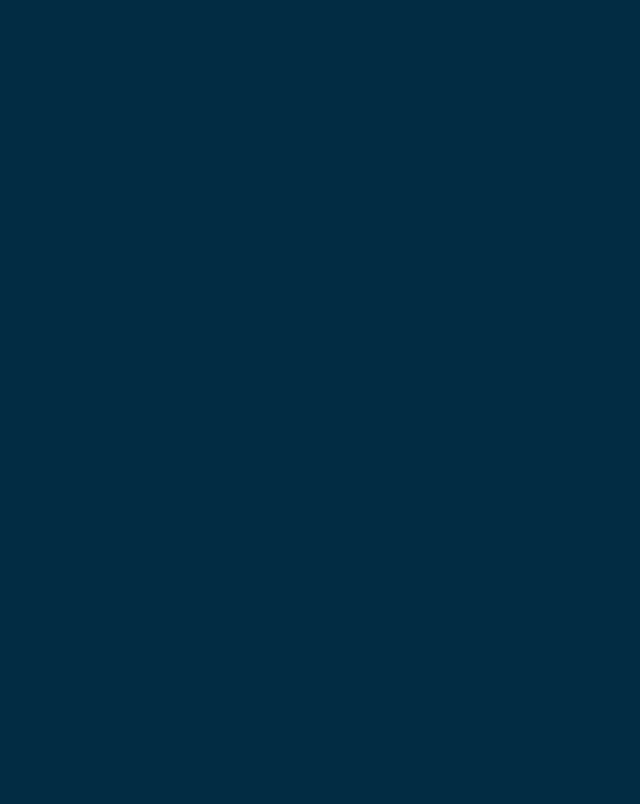
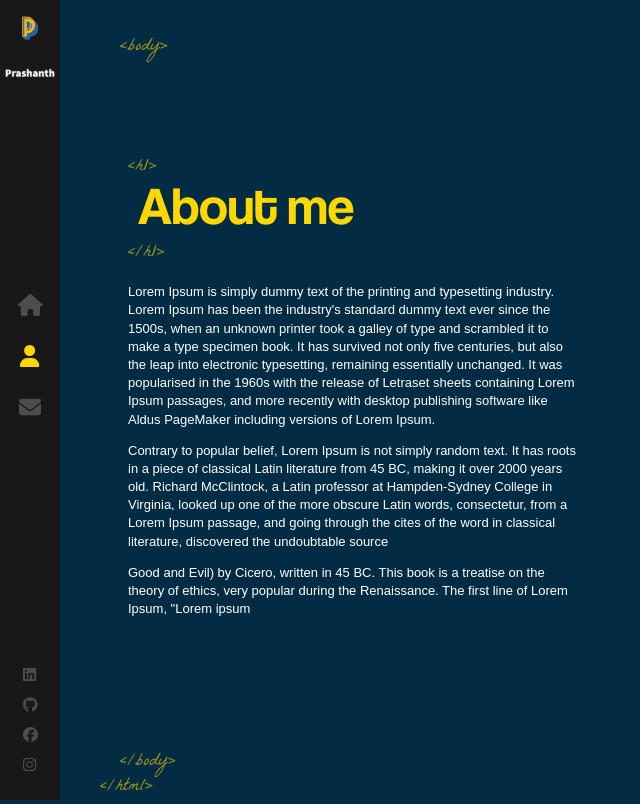
Before and after one commit to prashanth00/portfolio, a React (Create React App) app: page /about in a window 1280 px wide. Before the commit this address had no page. Shown: the whole page, without its empty margins (0-640 px from the left). Built offline with nearby package versions, Linux system fonts and the light colour scheme.

Commit message:
commit 3
Building home page,SVG animation

```diff
--- a/src/App.js
+++ b/src/App.js
@@ -2,6 +2,7 @@ import Layout from './components/Layout'
 import './App.scss'
 import { Routes, Route } from 'react-router-dom'
 import Home from './components/Home'
+import About from './components/About'
 
 function App() {
   return (
@@ -9,6 +10,7 @@ function App() {
       <Routes>
         <Route path="/" element={<Layout />}>
           <Route index element={<Home />} />
+          <Route path="/about" element={<About />} />
         </Route>
       </Routes>
     </>
--- /dev/null
+++ b/src/components/About/index.js
@@ -0,0 +1,54 @@
+import { useState, useEffect } from 'react'
+import AnimatedLetters from '../AnimatedLetters'
+import './index.scss'
+
+const About = () => {
+  const [letterClass, setLetterClass] = useState('text-animate')
+
+  useEffect(() => {
+    setTimeout(() => {
+      setLetterClass('text-animate-hover')
+    }, 2000)
+  }, [])
+
+  return (
+    <div className="container about-page">
+      <div className="text-zone">
+        <h1>
+          <AnimatedLetters
+            letterClass={letterClass}
+            strArray={['A', 'b', 'o', 'u', 't', ' ', 'm', 'e']}
+            idx={15}
+          />
+        </h1>
+        <p>
+          Lorem Ipsum is simply dummy text of the printing and typesetting
+          industry. Lorem Ipsum has been the industry's standard dummy text ever
+          since the 1500s, when an unknown printer took a galley of type and
+          scrambled it to make a type specimen book. It has survived not only
+          five centuries, but also the leap into electronic typesetting,
+          remaining essentially unchanged. It was popularised in the 1960s with
+          the release of Letraset sheets containing Lorem Ipsum passages, and
+          more recently with desktop publishing software like Aldus PageMaker
+          including versions of Lorem Ipsum.
+        </p>
+        <p>
+          Contrary to popular belief, Lorem Ipsum is not simply random text. It
+          has roots in a piece of classical Latin literature from 45 BC, making
+          it over 2000 years old. Richard McClintock, a Latin professor at
+          Hampden-Sydney College in Virginia, looked up one of the more obscure
+          Latin words, consectetur, from a Lorem Ipsum passage, and going
+          through the cites of the word in classical literature, discovered the
+          undoubtable source
+        </p>
+        <p>
+          Good and Evil) by Cicero, written in 45 BC. This book is a treatise on
+          the theory of ethics, very popular during the Renaissance. The first
+          line of Lorem Ipsum, "Lorem ipsum
+        </p>
+      </div>
+    </div>
+  )
+}
+
+export default About
--- a/src/components/AnimatedLetters/index.js
+++ b/src/components/AnimatedLetters/index.js
@@ -0,0 +1,14 @@
+import './index.scss'
+const AnimatedLetters = ({ letterClass, strArray, idx }) => {
+  return (
+    <span>
+      {strArray.map((char, i) => (
+        <span key={char + i} className={`${letterClass} _${i + idx}`}>
+          {char}
+        </span>
+      ))}
+    </span>
+  )
+}
+
+export default AnimatedLetters
--- a/src/components/AnimatedLetters/index.scss
+++ b/src/components/AnimatedLetters/index.scss
@@ -0,0 +1,24 @@
+.text-animate {
+  display: inline-block;
+  //   opacity: 0;
+  animation: bounceIn 1s 1s;
+  animation-fill-mode: forward;
+  min-width: 10px;
+}
+
+.text-animate-hover {
+  min-width: 10px;
+  display: inline-block;
+  animation-fill-mode: both;
+
+  &:hover {
+    animation: rubberBand 1s;
+    color: #ffd700;
+  }
+}
+
+@for $i from 1 through 43 {
+  .text-animate._#{$i} {
+    animation-delay: #{$i / 10}s;
+  }
+}
--- /dev/null
+++ b/src/components/Home/Logo/index.js
@@ -0,0 +1,48 @@
+// import LogoS from '../../../assets/images/logo-s.png'
+import './index.scss'
+import { useEffect, useRef } from 'react'
+import gsap from 'gsap-trial'
+import DrawSVGPlugin from 'gsap-trial/dist/DrawSVGPlugin'
+
+const Logo = () => {
+  const bgRef = useRef()
+  const outlineLogoRef = useRef()
+  //   const solidLogoRef = useRef()
+
+  useEffect(() => {
+    gsap.registerPlugin(DrawSVGPlugin)
+
+    gsap.timeline().to(bgRef.current, {
+      duration: 1,
+      opacity: 1,
+    })
+  }, [])
+
+  return (
+    <div className="logo-container" ref={bgRef}>
+      {/* <img ref={solidLogoRef} className="solid-logo" src={LogoS} alt="P" /> */}
+
+      <svg
+        width="512"
+        height="512"
+        version="1.0"
+        viewBox="0 0 559 897"
+        xmlns="http://www.w3.org/2000/svg"
+      >
+        <g className="svg-container" transform="translate(0 457) " fill="none">
+          {/* for 'P': */}
+          <path
+            ref={outlineLogoRef}
+            d="M 0 300 l 100 -300 l 200 0 c 58.86234 0 60 50 40 110 c -19.996015 59.973009 -39.996015 89.973009 -109.942068 89.997311 l -100.057931 0.002688 l -30 100 l -100 0 "
+          />
+          <path
+            ref={outlineLogoRef}
+            d="M 230 60 c 39.999997 0 40.465933 18.757507 30.465933 48.757507 c 0 0 -10 30 -50.318659 31.227083 l -60.147273 0.015409 l 30 -80 l 50 0 "
+          />
+        </g>
+      </svg>
+    </div>
+  )
+}
+
+export default Logo
--- /dev/null
+++ b/src/components/Home/Logo/index.scss
@@ -0,0 +1,37 @@
+.logo-container {
+  z-index: 0;
+  width: 800px;
+  height: 609px;
+  position: absolute;
+  top: 0;
+  right: 1%;
+  bottom: 80%;
+  left: auto;
+  margin: auto;
+  opacity: 0;
+
+  svg {
+    width: 1000px;
+    height: 800px;
+    bottom: 0;
+    // transform: rotateZ(5deg) !important;
+  }
+
+  //   .solid-logo {
+  //     position: absolute;
+  //     top: auto;
+  //     right: auto;
+  //     bottom: auto;
+  //     left: 0;
+  //     margin: auto;
+  //     width: 100%;
+  //     opacity: 0;
+  //     transform: rotateZ(30deg);
+  //     z-index: 1;
+  //   }
+}
+
+.svg-container {
+  stroke: #ffd700;
+  stroke-width: 2;
+}
--- a/src/components/Home/index.js
+++ b/src/components/Home/index.js
@@ -1,23 +1,71 @@
 import { Link } from 'react-router-dom'
 import LogoTitle from '../../assets/images/logo-s.png'
+import AnimatedLetters from '../AnimatedLetters'
 import './index.scss'
+import { useEffect, useState } from 'react'
+import Logo from './Logo'
 
 const Home = () => {
+  const [letterClass, setLetterClass] = useState('text-animate')
+  const nameArray = ['r', 'a', 's', 'h', 'a', 'n', 't', 'h']
+  const jobArray = [
+    'W',
+    'e',
+    'b',
+    ' ',
+    'a',
+    'n',
+    'd',
+    ' ',
+    'A',
+    'p',
+    'p',
+    ' ',
+    'd',
+    'e',
+    'v',
+    'e',
+    'l',
+    'o',
+    'p',
+    'e',
+    'r',
+  ]
+
+  useEffect(() => {
+    setTimeout(() => {
+      setLetterClass('text-animate-hover')
+    }, 4000)
+  }, [])
+
   return (
     <div className="container home-page">
       <div className="text-zone">
         <h1>
-          Hi, <br /> I'm
+          <span className={letterClass}>H</span>
+          <span className={`${letterClass} _12`}>i</span>
+          <br />
+          <span className={`${letterClass} _13`}>I</span>
+          <span className={`${letterClass} _14`}>'m</span>
           <img src={LogoTitle} alt="developer" />
-          rashanth
+          <AnimatedLetters
+            letterClass={letterClass}
+            strArray={nameArray}
+            idx={15}
+          />
           <br />
-          Web and App developer
+          <AnimatedLetters
+            letterClass={letterClass}
+            strArray={jobArray}
+            idx={23}
+          />
         </h1>
         <h2>RHCSA / CCNA / Flutter / React </h2>
         <Link to="/contact" className="flat-button">
           CONTACT ME
         </Link>
       </div>
+      <Logo />
     </div>
   )
 }
--- a/src/components/Home/index.scss
+++ b/src/components/Home/index.scss
@@ -26,7 +26,7 @@
     }
 
     &::after {
-      content: '<h1/>';
+      content: '</h1>';
       font-family: 'La Belle Aurore';
       color: #ffd700;
       font-size: 18px;
--- a/src/components/Layout/index.scss
+++ b/src/components/Layout/index.scss
@@ -35,4 +35,77 @@
   transform-style: preserve-3d;
   animation: fadeIn 1s forwards;
   animation-name: 1s;
+  // animation-delay: 1s;
 }
+
+.about-page {
+  .text-zone {
+    position: absolute;
+    left: 10%;
+    top: 50%;
+    transform: translateY(-50%);
+    width: 35%;
+    vertical-align: middle;
+    display: table-cell;
+    max-height: 90%;
+
+    h1 {
+      font-size: 53px;
+      font-family: 'Coolvetica';
+      color: #ffd700;
+      font-weight: 400;
+      margin-top: 0;
+      position: relative;
+      margin-bottom: 40px;
+      left: 10px;
+
+      &::before {
+        content: '<h1>';
+        font-family: 'La Belle Aurore', cursive;
+        color: #ffd700;
+        font-size: 18px;
+        position: absolute;
+        margin-top: -10px;
+        left: -10px;
+        opacity: 0.6;
+        line-height: 18px;
+      }
+
+      &:after {
+        content: '</h1>';
+        font-family: 'La Belle Aurore', cursive;
+        color: #ffd700;
+        font-size: 18px;
+        line-height: 18px;
+        position: absolute;
+        left: -30px;
+        bottom: -20px;
+        margin-left: 20px;
+        opacity: 0.6;
+      }
+    }
+    p {
+      font-size: 13px;
+      color: #fff;
+      font-family: sans-serif;
+      font-weight: 300;
+      max-width: fit-content;
+      animation: pulse 1s;
+      &:nth-of-type(1) {
+        animation-delay: 1.1s;
+      }
+      &:nth-of-type(2) {
+        animation-delay: 1.2s;
+      }
+      &:nth-of-type(3) {
+        animation-delay: 1.3s;
+      }
+    }
+  }
+
+  .text-animate-hover {
+    &:hover {
+      color: #fff;
+    }
+  }
+}
```
Also changed, not shown: src/components/About/index.scss (added).
